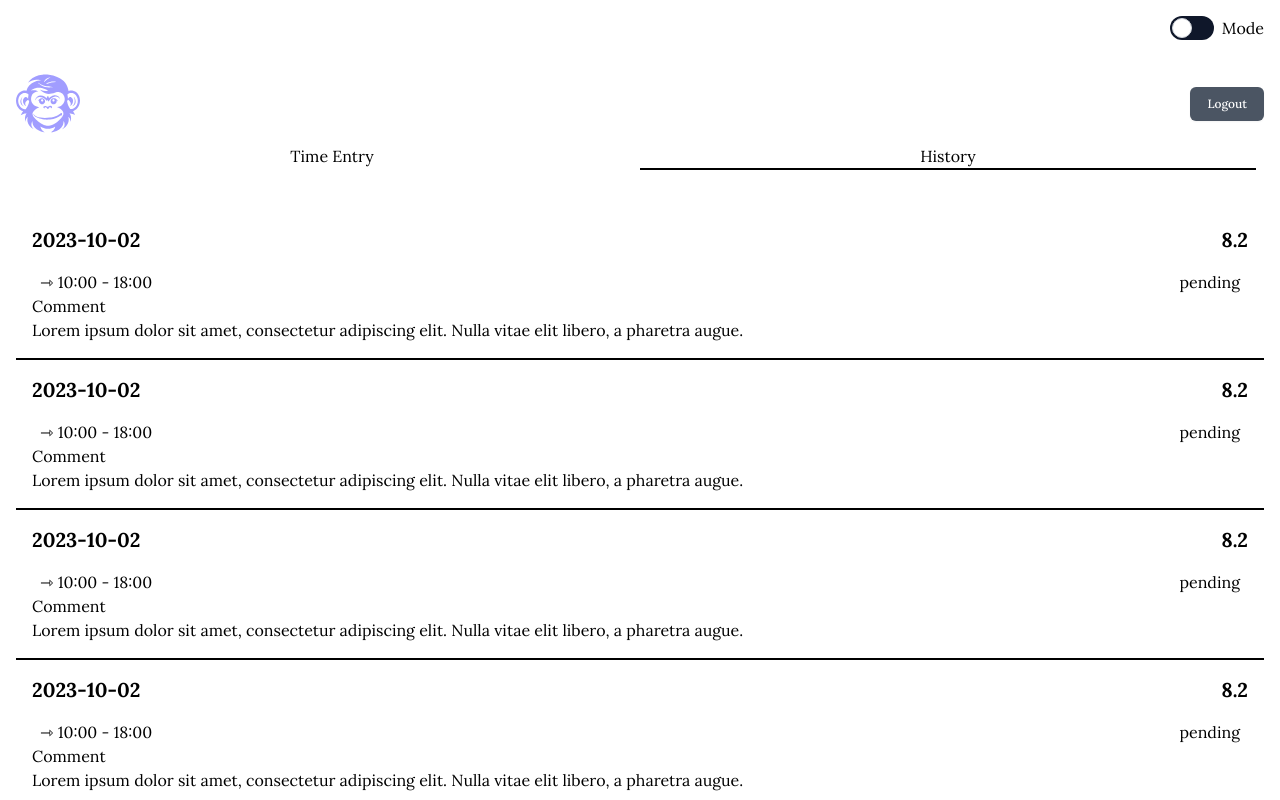
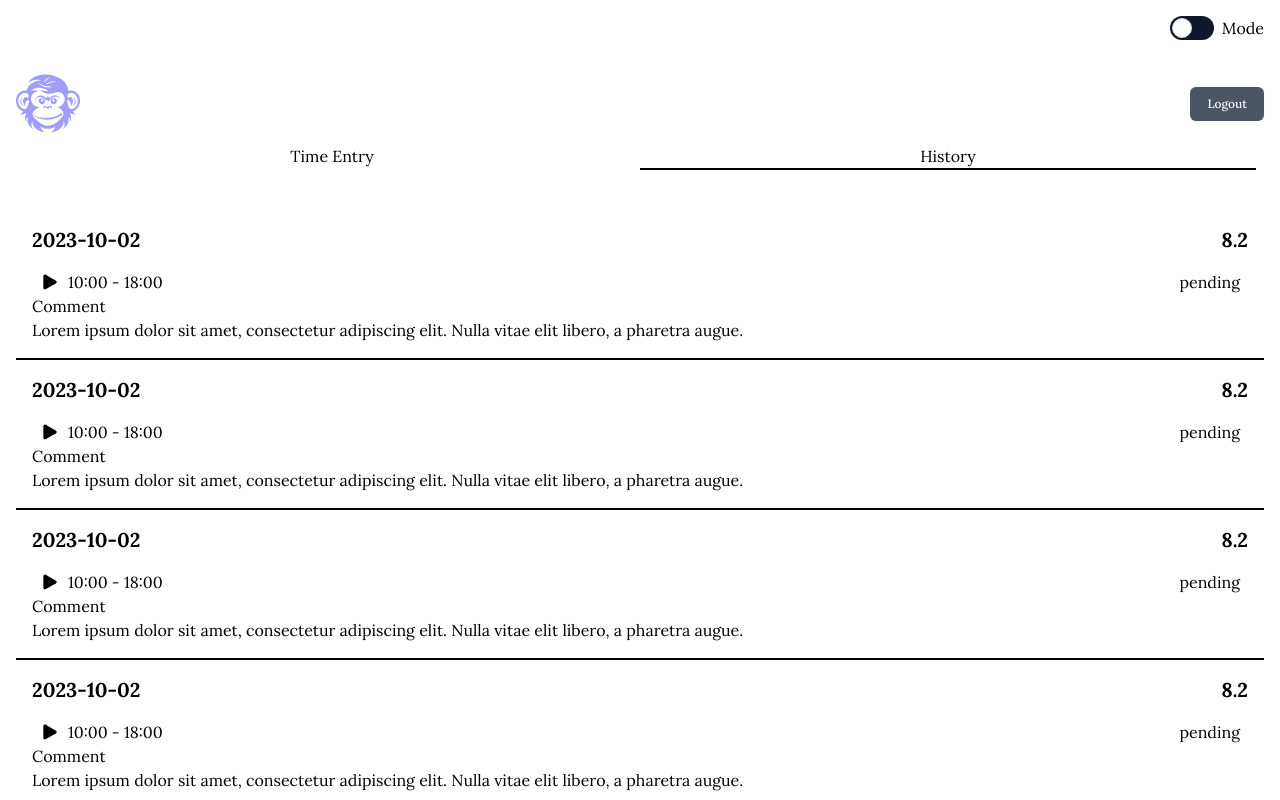
Before and after one commit to Madeeha-Anjum/pamnani-time-client, a Next.js app: page /time/history in a window 1280 px wide. Shown: the top 800 px of the page. Built offline with nearby package versions, Linux system fonts and the light colour scheme.

Commit message:
save points clean files

```diff
--- a/app/time/history/page.tsx
+++ b/app/time/history/page.tsx
@@ -1,4 +1,5 @@
 import Container from '@/components/Container'
+import Icon from '@/components/icon/Icon'
 import React from 'react'
 
 const Page: React.FC = () => {
@@ -167,15 +168,20 @@ const Page: React.FC = () => {
         {data.map((entry) => {
           return (
             <>
-              <div className='p-4 border-b-2 border-b-black dark:border-b-white'>
+              <div className='p-4 border-b-2 last:border-b-0 border-b-black dark:border-b-white'>
                 <div className='grid grid-cols-2 gap-y-4'>
                   <p className='text-xl font-bold'> {entry.date}</p>
                   <p className='text-xl font-bold text-right'>
                     {entry.totalTime}
                   </p>
-                  <p className='px-2'>
-                    &#8702; {entry.timeRange.start} - {entry.timeRange.end}
-                  </p>
+                  <div className='flex items-center px-2 space-x-2 '>
+                    <p>
+                      <Icon.Triangle className='w-5 rotate-90'></Icon.Triangle>
+                    </p>
+                    <div>
+                      {entry.timeRange.start} - {entry.timeRange.end}
+                    </div>
+                  </div>
                   <p className='px-2 text-right'>{entry.status} </p>
                 </div>
 
--- a/app/time/layout.tsx
+++ b/app/time/layout.tsx
@@ -1,7 +1,7 @@
 import Container from '@/components/Container'
 import TimeNavbar from '@/components/Time/TimeNavbar'
 import Icon from '@/components/icon/Icon'
-import Button from '@/components/ui/Button'
+import Click from '@/components/ui/Click'
 import type { Metadata } from 'next'
 
 export const metadata: Metadata = {
@@ -21,9 +21,9 @@ const TimeDashboardLayout: React.FC<TimeDashboardLayoutInterface> = (props) => {
         <Container>
           <div className='flex items-end justify-between'>
             <Icon.Logo className='inline-block w-16 h-16 text-sec opacity-60' />
-            <Button color='secondary' size='sm' className='self-center'>
+            <Click color='secondary' size='sm' className='self-center' href='/'>
               Logout
-            </Button>
+            </Click>
           </div>
           <TimeNavbar />
         </Container>
--- a/app/time/page.tsx
+++ b/app/time/page.tsx
@@ -1,6 +1,6 @@
 import Container from '@/components/Container'
 import DigitalClock from '@/components/Time/DigitalClock'
-import Button from '@/components/ui/Button'
+import Click from '@/components/ui/Click'
 import Input from '@/components/ui/Input'
 import Label from '@/components/ui/Label'
 const is_clocked_in = false
@@ -12,9 +12,9 @@ const ClockIn: React.FC = () => {
         <h2 className='p-2 text-sm'>Current Time</h2>
         <DigitalClock />
       </div>
-      <Button color='primary' size='lg'>
+      <Click color='primary' size='lg'>
         Clock In
-      </Button>
+      </Click>
     </>
   )
 }
@@ -34,9 +34,9 @@ const ClockOut: React.FC = () => {
           <div className='text-left'>
             Clocked in at <span className='font-bold'>9:00 AM</span>
           </div>
-          <Button color='danger' size='lg' type='submit' className='w-full'>
+          <Click color='danger' size='lg' type='submit' className='w-full'>
             Clock Out
-          </Button>
+          </Click>
         </div>
       </form>
     </>
--- a/components/LoginForm.tsx
+++ b/components/LoginForm.tsx
@@ -2,9 +2,9 @@
 import classnames from 'classnames'
 import { useRouter } from 'next/navigation'
 import React from 'react'
-import Button from './ui/Button'
 import Input from './ui/Input'
 import Label from './ui/Label'
+import Click from './ui/Click'
 
 interface LoginFormInterface {
   children?: React.ReactNode
@@ -64,9 +64,9 @@ const LoginForm: React.FC<LoginFormInterface> = ({ children }) => {
         <Label htmlFor='password'>Password</Label>
         <Input error='d' id='username' placeholder='*********' />
       </div>
-      <Button color='primary' size='lg' type='submit' className='w-full'>
+      <Click color='primary' size='lg' type='submit' className='w-full'>
         Login
-      </Button>
+      </Click>
     </form>
   )
 }
--- a/components/Time/DigitalClock.tsx
+++ b/components/Time/DigitalClock.tsx
@@ -2,7 +2,7 @@
 import React, { useEffect } from 'react'
 
 const DigitalClock = () => {
-  const [time, setTime] = React.useState(new Date().toLocaleTimeString())
+  const [time, setTime] = React.useState('')
 
   useEffect(() => {
     const interval = setInterval(() => {
--- a/components/icon/Icon.ts
+++ b/components/icon/Icon.ts
@@ -1,7 +1,9 @@
 import Logo from './Logo'
+import Triangle from './Triangle'
 
 const Icon: any = {
   Logo: Logo,
+  Triangle: Triangle,
 }
 
 export default Icon
--- /dev/null
+++ b/components/icon/Triangle.tsx
@@ -0,0 +1,25 @@
+import React from 'react'
+
+interface TriangleInterface {
+  className?: string
+}
+
+const Triangle: React.FC<TriangleInterface> = (props) => {
+  return (
+    <svg
+      viewBox='0 0 24 24'
+      fill='currentColor'
+      xmlns='http://www.w3.org/2000/svg'
+      {...props}
+    >
+      <g>
+        <path
+          id='Vector'
+          d='M4.37891 15.1999C3.46947 16.775 3.01489 17.5634 3.08281 18.2097C3.14206 18.7734 3.43792 19.2851 3.89648 19.6182C4.42204 20.0001 5.3309 20.0001 7.14853 20.0001H16.8515C18.6691 20.0001 19.5778 20.0001 20.1034 19.6182C20.5619 19.2851 20.8579 18.7734 20.9172 18.2097C20.9851 17.5634 20.5307 16.775 19.6212 15.1999L14.7715 6.79986C13.8621 5.22468 13.4071 4.43722 12.8135 4.17291C12.2957 3.94236 11.704 3.94236 11.1862 4.17291C10.5928 4.43711 10.1381 5.22458 9.22946 6.79845L4.37891 15.1999Z'
+        />
+      </g>
+    </svg>
+  )
+}
+
+export default Triangle
--- a/components/ui/Button.tsx
+++ /dev/null
@@ -1,40 +0,0 @@
-import React from 'react'
-import classnames from 'classnames'
-interface ButtonInterface {
-  size?: 'sm' | 'md' | 'lg'
-  color?: 'primary' | 'secondary' | 'danger'
-  type?: 'button' | 'submit' | 'reset'
-  className?: string
-  children?: React.ReactNode
-}
-
-const Button: React.FC<ButtonInterface> = ({
-  children,
-  className,
-  size = 'md',
-  type = 'button',
-  color = 'primary',
-}) => {
-  return (
-    <button
-      type={type}
-      className={classnames(
-        'px-4 py-2 font-medium text-white border border-transparent rounded-md shadow-sm active:scale-90',
-        size === 'sm' && 'px-2.5 py-1.5 text-xs',
-        size === 'md' && 'px-4 py-2 text-sm',
-        size === 'lg' && 'px-4 py-2 text-base',
-        color === 'primary' &&
-          'bg-indigo-600 border border-transparent rounded-md hover:bg-indigo-700',
-        color === 'secondary' &&
-          'bg-gray-600 border border-transparent rounded-md hover:bg-gray-700',
-        color === 'danger' &&
-          'bg-red-600 border border-transparent rounded-md hover:bg-red-700',
-        className
-      )}
-    >
-      {children}
-    </button>
-  )
-}
-
-export default Button
--- /dev/null
+++ b/components/ui/Click.tsx
@@ -0,0 +1,51 @@
+'use client'
+import React from 'react'
+import classnames from 'classnames'
+import Link from 'next/link'
+interface ClickInterface {
+  size?: 'sm' | 'md' | 'lg'
+  color?: 'primary' | 'secondary' | 'danger'
+  type?: 'button' | 'submit' | 'reset'
+  href?: string
+  className?: string
+  children?: React.ReactNode
+}
+
+const Click: React.FC<ClickInterface> = ({
+  children,
+  className,
+  size = 'md',
+  type = 'button',
+  color = 'primary',
+  href = '',
+}) => {
+  const xx = classnames(
+    'px-4 py-2 font-medium text-white border border-transparent rounded-md shadow-sm active:scale-90',
+    size === 'sm' && 'px-2.5 py-1.5 text-xs',
+    size === 'md' && 'px-4 py-2 text-sm',
+    size === 'lg' && 'px-4 py-2 text-base',
+    color === 'primary' &&
+      'bg-indigo-600 border border-transparent rounded-md hover:bg-indigo-700',
+    color === 'secondary' &&
+      'bg-gray-600 border border-transparent rounded-md hover:bg-gray-700',
+    color === 'danger' &&
+      'bg-red-600 border border-transparent rounded-md hover:bg-red-700',
+    className
+  )
+
+  if (href !== '') {
+    return (
+      <Link href={href} className={xx}>
+        {children}
+      </Link>
+    )
+  }
+
+  return (
+    <button className={xx} type={type}>
+      {children}
+    </button>
+  )
+}
+
+export default Click
```
